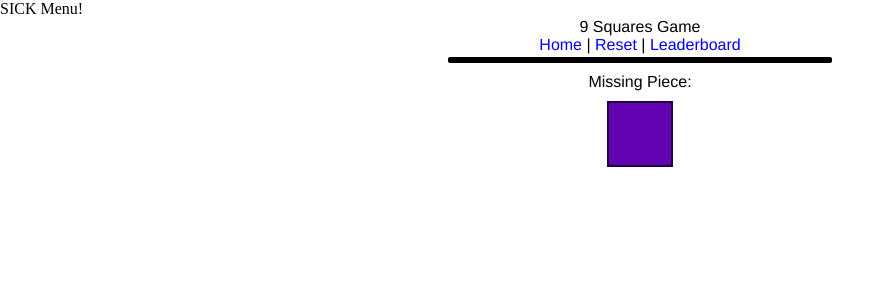
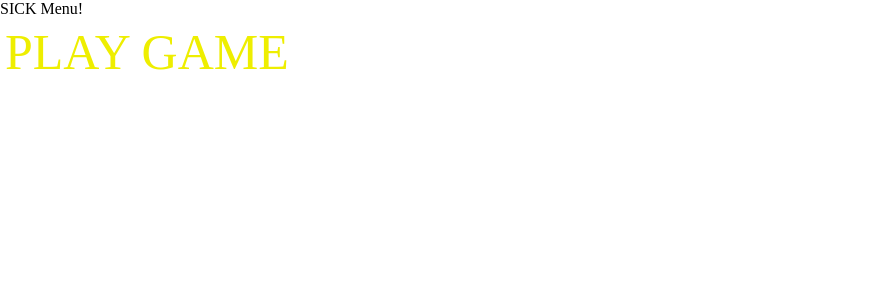
Before and after one commit to nicknicknick4444/portfolio, a Django app: page /saveIt/ in a window 1280 px wide. Shown: the top 300 px of the page, without its empty margins (0-894 px from the left). Run offline with Django 3.2, Linux system fonts and the light colour scheme; parts of the project's set-up code (start-up, migrations or seed data) failed here and were passed over.

Commit message:
low commit

```diff
--- a/squaresg/templates/squaresg/squares.html
+++ b/squaresg/templates/squaresg/squares.html
@@ -1,6 +1,6 @@
 {% extends "base.html" %}
 {% load static %}
-
+<link rel="stylesheet" type="text/css" href="{% static "squaresg/style.css" %}" >
 <meta name="viewport" content="width=device-width, initial-scale=1.0" />
 
 </head>
@@ -42,6 +42,12 @@ function hideSave() {
 
 {% endblock %}
 
+
+
+
+
+
+{% if request.COOKIES.sesho %}
 
 
 
@@ -150,6 +156,20 @@ function hideSave() {
 
 
 
+{% else %}
+
+
+
+
+<div class="pad">PLAY GAME</div>
+
+
+
+{% endif %}
+
+
+
+
 </body>
 
 
```
